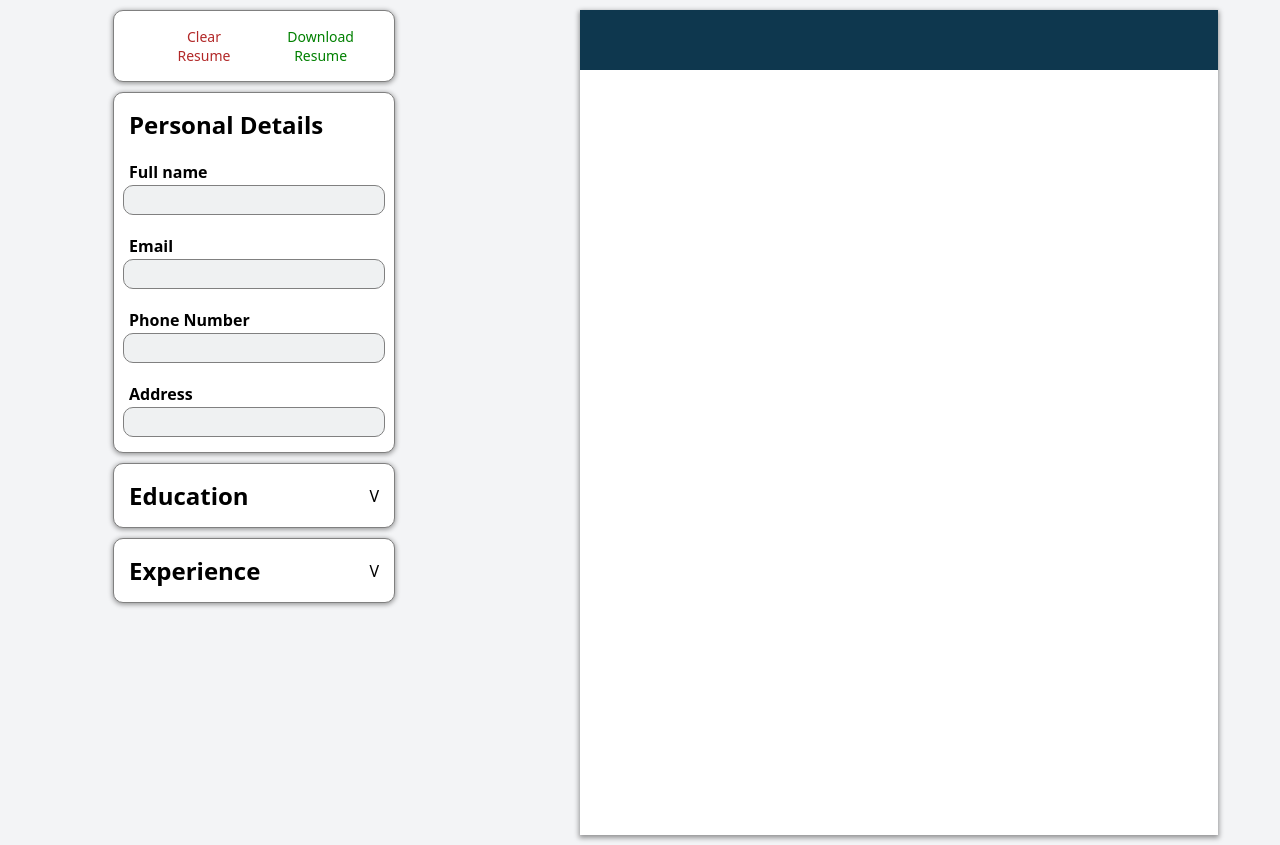
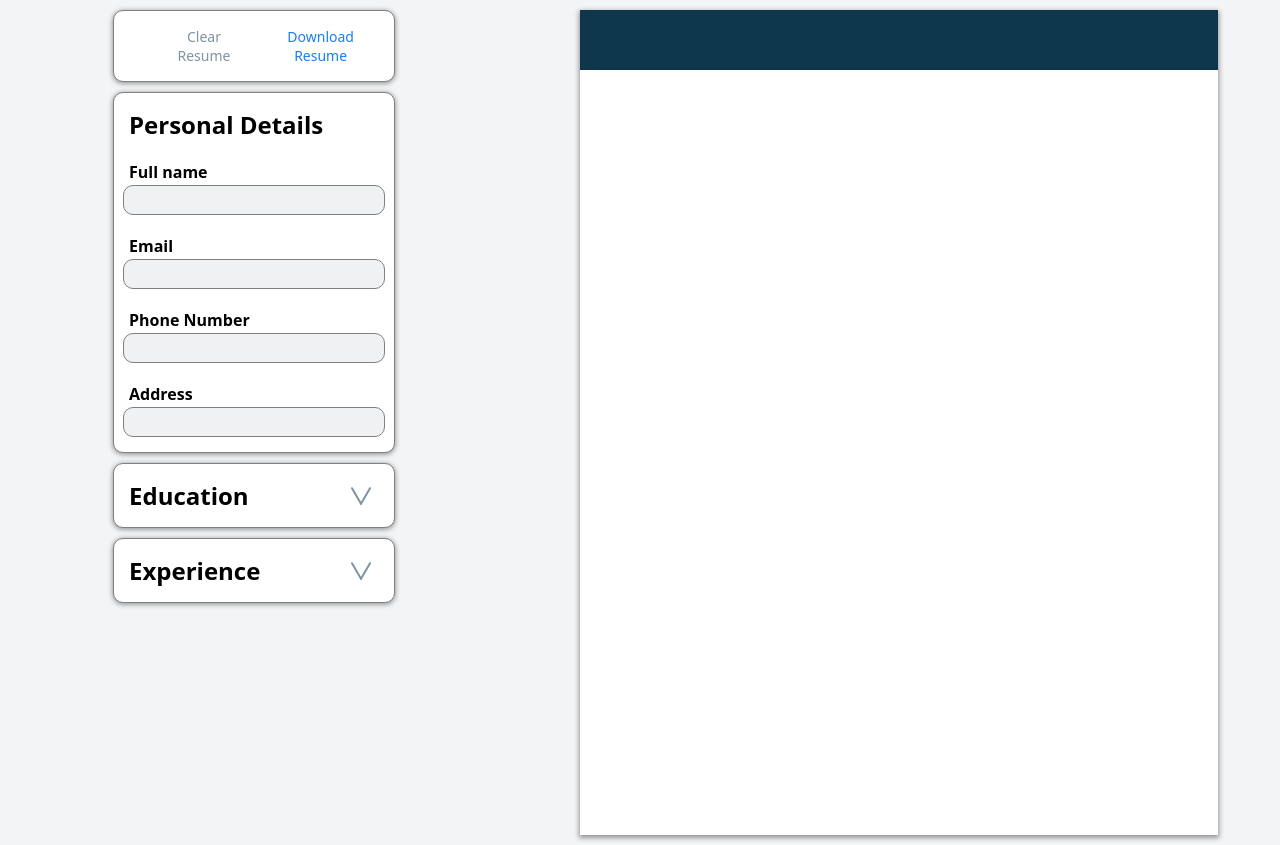
Before and after one commit to xadvent/cv-application, a React (Vite) app: page / in a window 1280 px wide. Built offline with nearby package versions, Linux system fonts and the light colour scheme.

Commit message:
refactor(card creation): card.jsx fixed + small style changes
Cards do not toggle and directly manipulate dom elements, fixing some small bugs.

```diff
--- a/src/Boxes/General Functions/Card.css
+++ b/src/Boxes/General Functions/Card.css
@@ -15,14 +15,6 @@
   display: flex;
   align-items: center;
   justify-content: space-between;
-}
-
-.hidden {
-  display: none;
-}
-
-.showing {
-  display: block;
 }
 
 .doc-options {
@@ -43,23 +35,52 @@
 }
 
 #download {
-  color: green;
+  color: #187FF5;
 }
 #reset {
-  color: rgb(178, 40, 40);
+  color: #7E94A1;
 }
 
 #download:hover, #reset:hover {
-  scale: 1.1;
+  scale: 1.05;
   color: white;
 }
 #download:hover {
-  background-color: green;
+  background-color: #187FF5;
 }
 #reset:hover {
-  background-color: rgb(178, 40, 40);
+  background-color: #7E94A1;
 }
 
 #download:active, #reset:active {
   scale: .98;
 }
+
+.open-close {
+  width: 20px;
+  height: 20px;
+  display: flex;
+}
+
+.left-card-icon, .right-card-icon {
+  height: 20px;
+  width: 2px;
+  border-radius: 5px;
+  background-color: #7E94A1;
+  position: relative;
+  transition: all 0.3s ease;
+}
+
+.left-card-icon.show {
+  transform: rotateZ(0deg) translateX(-3.5px) rotateZ(-30deg) ;
+}
+.right-card-icon.show {
+  transform: rotateZ(0deg)  translateX(3.5px) rotateZ(30deg) ;
+}
+
+.left-card-icon.close {
+  transform:  translateX(-3.5px) rotateZ(30deg) ;
+}
+.right-card-icon.close {
+  transform:  translateX(3.5px) rotateZ(-30deg) ;
+}
--- a/src/Boxes/General Functions/Card.jsx
+++ b/src/Boxes/General Functions/Card.jsx
@@ -2,26 +2,39 @@ import { useState } from "react";
 import propTypes from 'prop-types';
 import './Card.css';
 
-export default function Card({ children, name, expandable, title}) {
+export default function Card({ children, name, expandable, title }) {
     const [expanded, setExpanded] = useState(false);
-    const show = function (e) {
-        let container = e.target.parentElement.parentElement;
-        container = container.querySelector('.expand-container');
 
-        setExpanded(!expanded);
-        container.classList.toggle('hidden');
+    const toggleExpand = () => {
+        setExpanded(!expanded)
     }
 
     if (expandable) {
         return (
             <div className={'card' + ' ' + name}>
-                <div className="title-container">
+                <div className="title-container" onClick={toggleExpand}>
                     <h2 className="card-title">{title}</h2>
-                    <div className="expand-icon" onClick={show}>{expanded ? 'X' : 'V'}</div>
+                    <div className="open-close">
+                        {
+                            expanded ?
+                                <>
+                                    <div className="left-card-icon close"></div>
+                                    <div className="right-card-icon close"></div>
+                                </>
+                                :
+                                <>
+                                    <div className="left-card-icon show"></div>
+                                    <div className="right-card-icon show"></div>
+                                </>
+                        }
+                    </div>
                 </div>
-                <div className="expand-container hidden">
-                    {children}
-                </div>
+                {
+                    expanded &&
+                    <div className="expand-container">
+                        {children}
+                    </div>
+                }
             </div>
         );
     }
```
